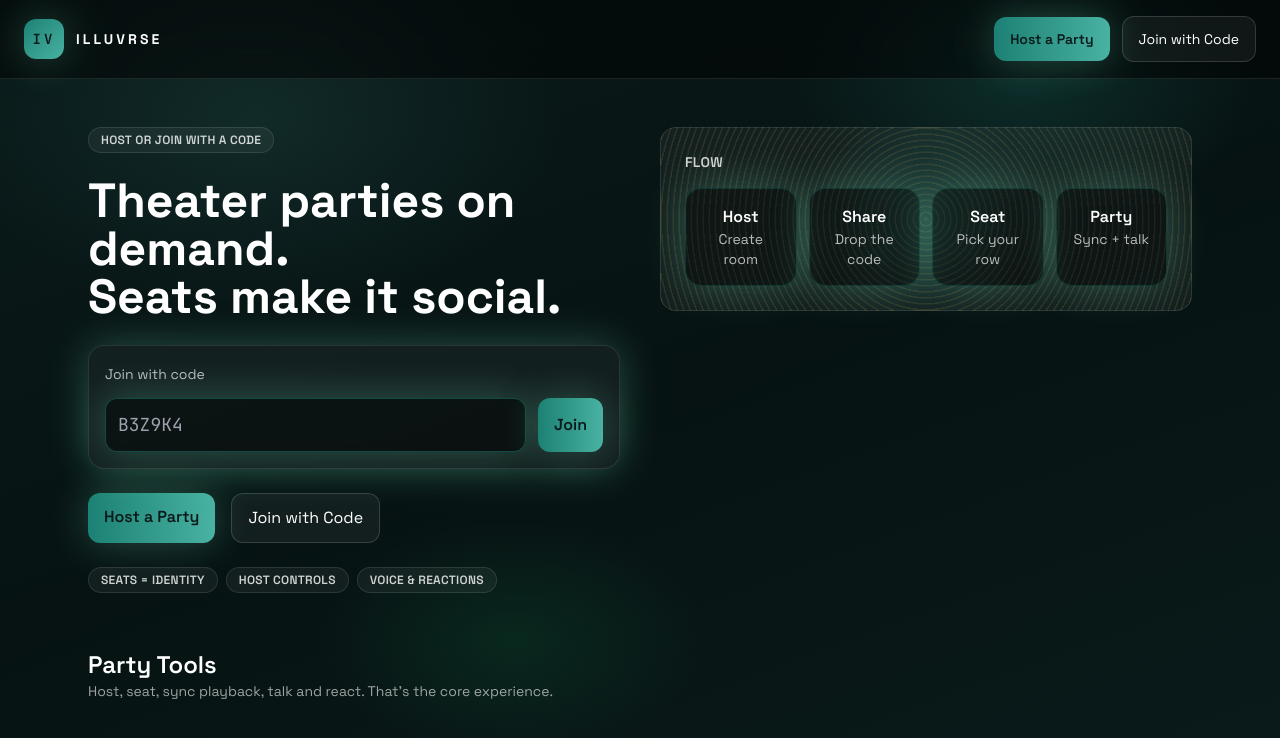
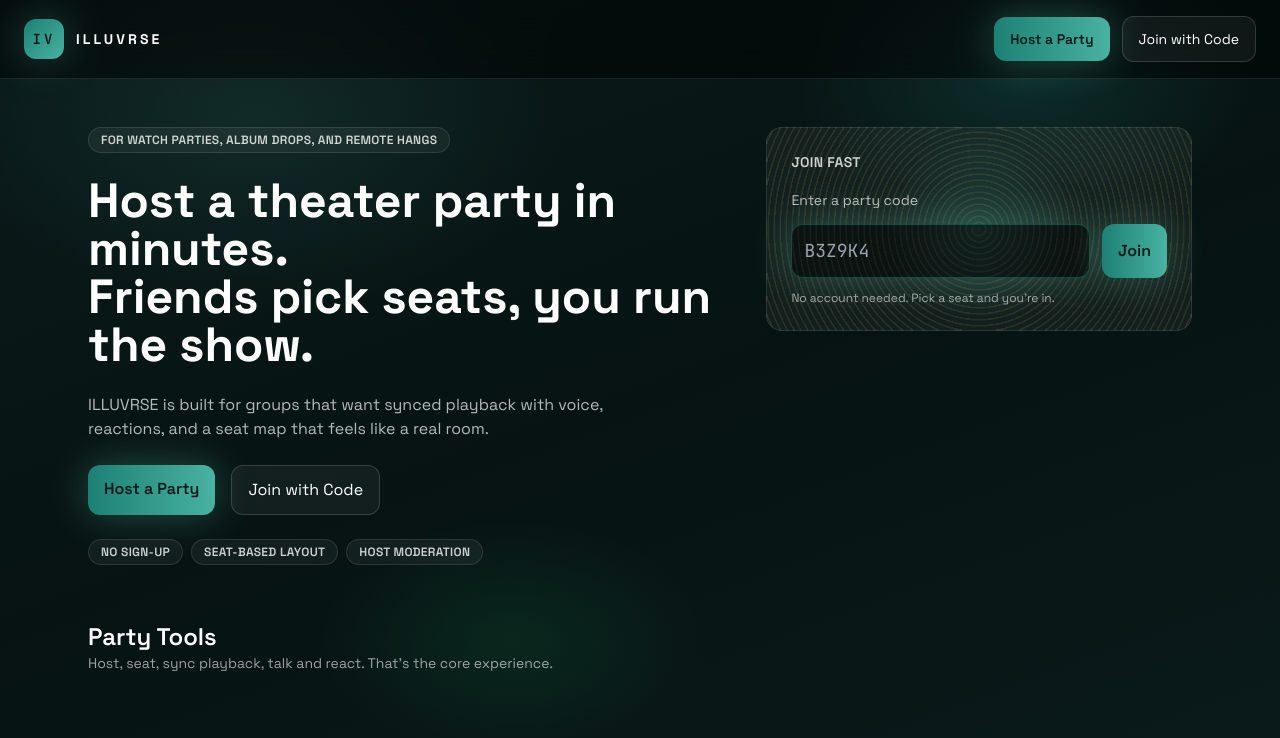
Before and after one commit to ILLUVRSE/play, a Next.js app: page / in a window 1280 px wide. Shown: the top 738 px of the page. Built offline with nearby package versions, Linux system fonts and the light colour scheme.

Commit message:
feat: tighten homepage messaging, seat counts, theatre vibe

```diff
--- a/app/host/page.tsx
+++ b/app/host/page.tsx
@@ -12,7 +12,7 @@
   const [form, setForm] = useState({
     title: '',
     visibility: 'private',
-    maxSeats: 24,
+    maxSeats: 12,
     theme: ''
   });
   const [playlist, setPlaylist] = useState<PlaylistDraft[]>([
@@ -193,9 +193,9 @@
                 onChange={(e) => update('maxSeats', Number(e.target.value))}
                 className="w-full rounded-xl bg-black/30 border border-brand-primary/40 px-3 py-3"
               >
+                <option value={6}>6</option>
                 <option value={12}>12</option>
                 <option value={24}>24</option>
-                <option value={48}>48</option>
               </select>
             </label>
             <label className="space-y-2">
--- a/app/page.tsx
+++ b/app/page.tsx
@@ -8,18 +8,18 @@
     <div>
       <Header />
       <main className="max-w-6xl mx-auto px-6 py-12 space-y-14">
-        <section className="grid md:grid-cols-2 gap-10 items-start">
+        <section className="grid lg:grid-cols-[1.2fr_0.8fr] gap-10 items-start">
           <div className="space-y-6">
-            <p className="pill inline-block">Host or join with a code</p>
+            <p className="pill inline-block">For watch parties, album drops, and remote hangs</p>
             <h1 className="text-4xl md:text-5xl font-bold leading-tight">
-              Theater parties on demand.
+              Host a theater party in minutes.
               <br />
-              Seats make it social.
+              Friends pick seats, you run the show.
             </h1>
-            <div className="glass p-4 border-brand-primary/30 shadow-glow space-y-3">
-              <label className="text-sm text-white/70">Join with code</label>
-              <InlineJoin />
-            </div>
+            <p className="text-white/70 max-w-xl">
+              ILLUVRSE is built for groups that want synced playback with voice, reactions, and a seat map
+              that feels like a real room.
+            </p>
             <div className="flex gap-4 flex-wrap">
               <Link href="/host" className="button-primary text-base shadow-gold">
                 Host a Party
@@ -29,18 +29,19 @@
               </Link>
             </div>
             <div className="flex gap-2 text-xs text-white/60 flex-wrap uppercase tracking-wide">
-              <span className="pill">Seats = identity</span>
-              <span className="pill">Host controls</span>
-              <span className="pill">Voice & reactions</span>
+              <span className="pill">No sign-up</span>
+              <span className="pill">Seat-based layout</span>
+              <span className="pill">Host moderation</span>
             </div>
           </div>
           <div className="glass p-6 border-white/10 space-y-4 orbital">
-            <div className="text-white/80 text-sm font-semibold uppercase tracking-wide">Flow</div>
-            <div className="grid grid-cols-2 sm:grid-cols-4 gap-3">
-              <Step title="Host" desc="Create room" />
-              <Step title="Share" desc="Drop the code" />
-              <Step title="Seat" desc="Pick your row" />
-              <Step title="Party" desc="Sync + talk" />
+            <div className="text-white/80 text-sm font-semibold uppercase tracking-wide">Join fast</div>
+            <div className="space-y-3">
+              <label className="text-sm text-white/70">Enter a party code</label>
+              <InlineJoin />
+              <div className="text-xs text-white/60">
+                No account needed. Pick a seat and you’re in.
+              </div>
             </div>
           </div>
         </section>
--- a/app/party/[code]/host/page.tsx
+++ b/app/party/[code]/host/page.tsx
@@ -216,9 +216,10 @@
   }
 
   return (
-    <div>
+    <div className="relative">
+      <div className="pointer-events-none absolute inset-0 bg-[radial-gradient(circle_at_top,rgba(255,223,128,0.08),transparent_55%),radial-gradient(circle_at_bottom,rgba(74,108,255,0.12),transparent_50%)]" />
       <Header />
-      <main className="max-w-6xl mx-auto px-6 py-8 space-y-6">
+      <main className="relative max-w-6xl mx-auto px-6 py-8 space-y-6">
         <div className="flex items-center justify-between flex-wrap gap-3">
           <div>
             <p className="pill inline-block">Host View</p>
--- a/app/party/[code]/page.tsx
+++ b/app/party/[code]/page.tsx
@@ -206,9 +206,10 @@
   }
 
   return (
-    <div>
+    <div className="relative">
+      <div className="pointer-events-none absolute inset-0 bg-[radial-gradient(circle_at_top,rgba(255,223,128,0.08),transparent_55%),radial-gradient(circle_at_bottom,rgba(74,108,255,0.12),transparent_50%)]" />
       <Header />
-      <main className="max-w-6xl mx-auto px-6 py-8 space-y-6">
+      <main className="relative max-w-6xl mx-auto px-6 py-8 space-y-6">
         <div className="flex items-center justify-between flex-wrap gap-4">
           <div>
             <p className="pill inline-block">Party • {party.code}</p>
--- a/lib/seatMap.ts
+++ b/lib/seatMap.ts
@@ -3,7 +3,10 @@
 export function buildSeatMap(maxSeats: number): SeatMap {
   let rows = 3;
   let cols = 4;
-  if (maxSeats === 24) {
+  if (maxSeats === 6) {
+    rows = 2;
+    cols = 3;
+  } else if (maxSeats === 24) {
     rows = 4;
     cols = 6;
   } else if (maxSeats === 48) {
--- a/lib/validation.ts
+++ b/lib/validation.ts
@@ -20,7 +20,7 @@
   title: z.string().trim().min(2).max(120),
   contentUrl: z.string().trim().optional(),
   visibility: z.enum(['private', 'public']).default('private'),
-  maxSeats: z.number().int().min(12).max(48),
+  maxSeats: z.number().int().min(6).max(24),
   theme: z.string().trim().max(40).optional()
 });
 
```
